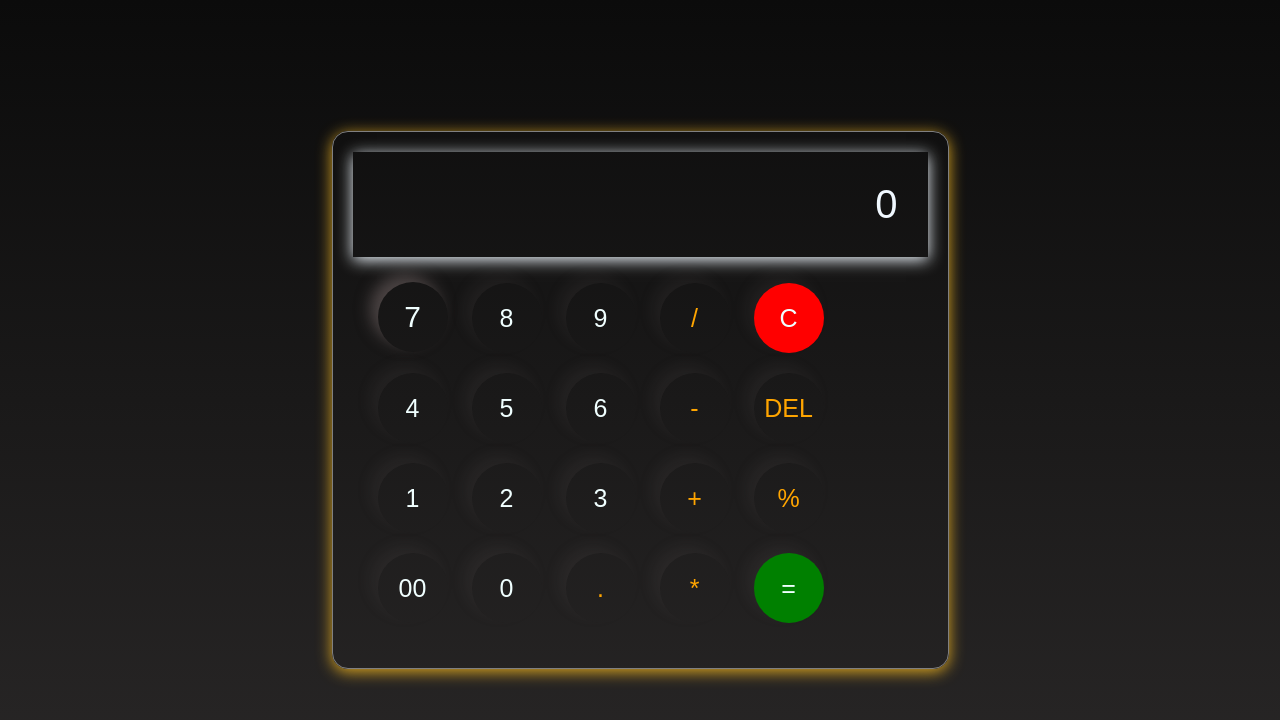
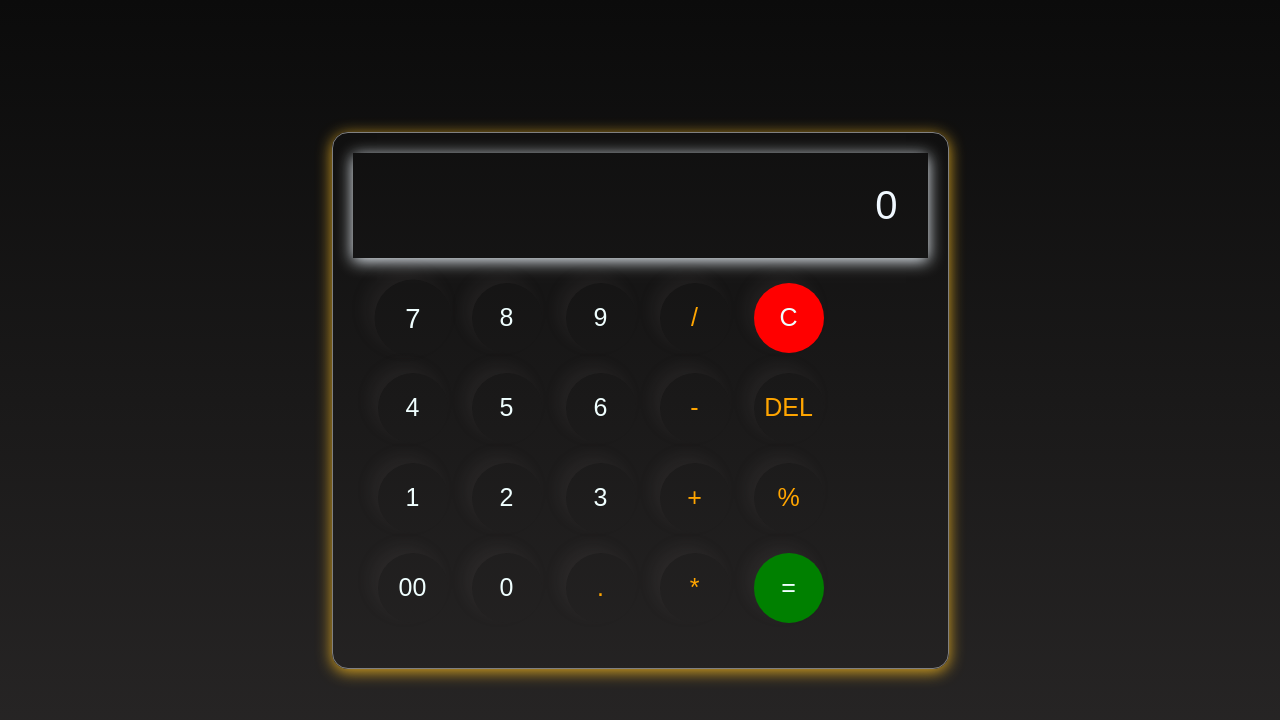
Before and after one commit to 0subodh/Calculator-with-JavaScript, a plain HTML site: page index.html in a window 1280 px wide. In both pictures the pointer is over the button 412 px from the left and 317 px from the top of the page. Drawn offline with Linux system fonts and the light colour scheme.

Commit message:
button effect changed to scale

```diff
--- a/styles.css
+++ b/styles.css
@@ -60,8 +60,7 @@ button {
 }
 
 button:hover {
-    font-size: 30px;
-    box-shadow: -8px -8px 15px rgba(127, 114, 114,0.5);
+    transform: scale(1.1);
 }
 
 .equalBtn {
```
